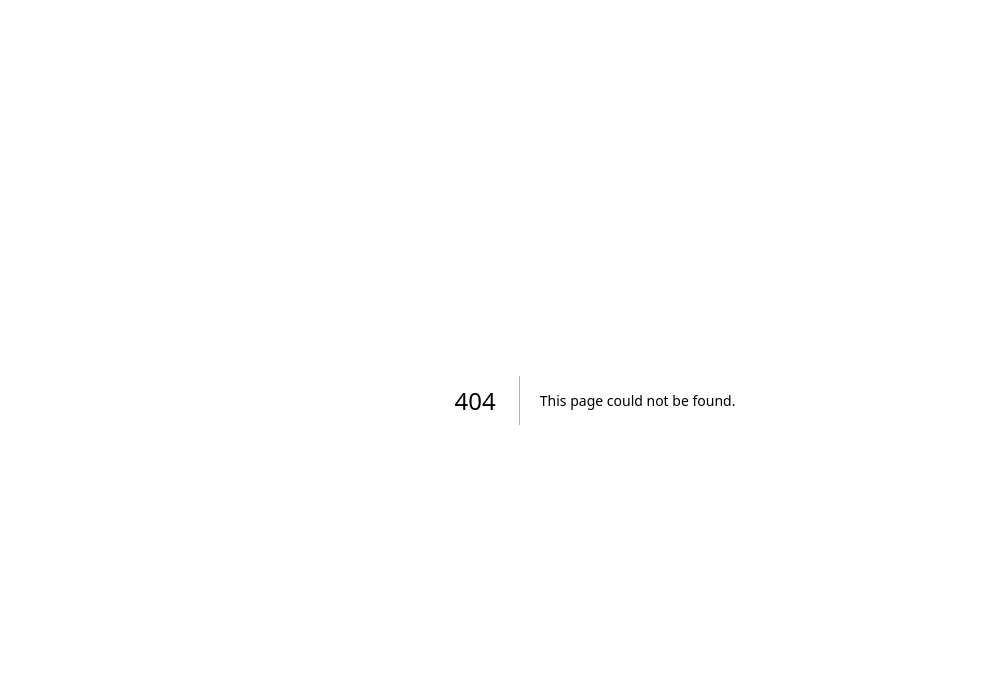
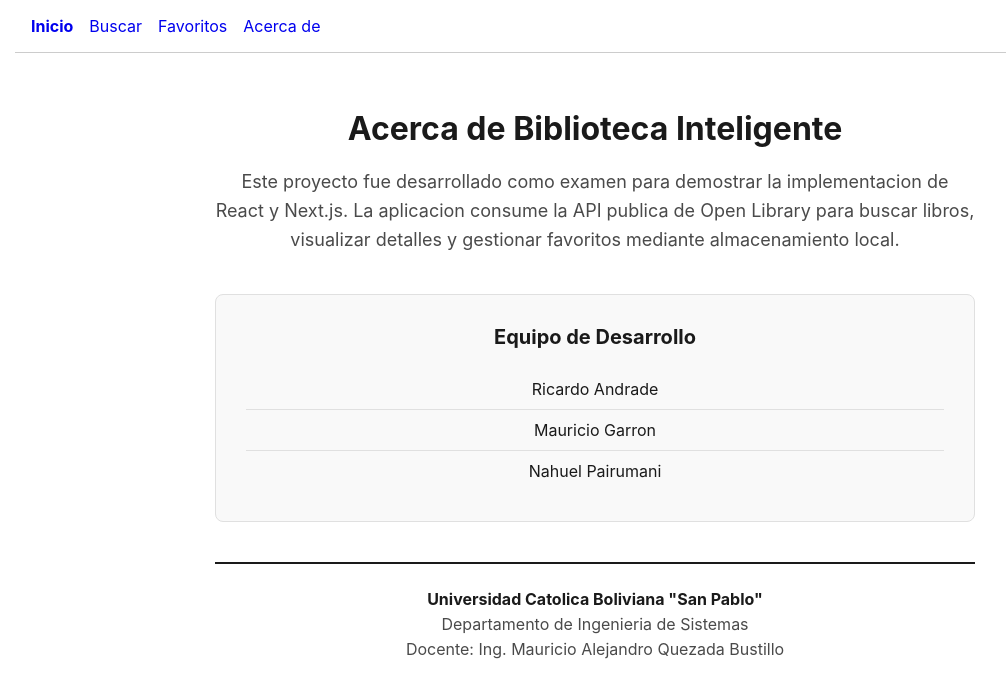
Before and after one commit to Andres004/Biblioteca-Inteligente, a Next.js app: page /acerca in a window 1280 px wide. Before the commit this address had no page. Shown: the top 698 px of the page, without its empty margins (45-1051 px from the left). Built offline with nearby package versions, Linux system fonts and the light colour scheme.

Commit message:
feat: creacion de la pagina acerca

```diff
--- /dev/null
+++ b/src/pages/acerca.tsx
@@ -0,0 +1,32 @@
+import { Navbar } from '../components/NavBar';
+
+export default function Acerca() {
+  return (
+    <div>
+      <Navbar />
+      <div style={{ padding: '40px 20px', maxWidth: '800px', margin: '0 auto', textAlign: 'center' }}>
+        <h1 style={{ marginBottom: '20px', color: '#1a1a1a' }}>Acerca de Biblioteca Inteligente</h1>
+
+        <p style={{ marginBottom: '40px', lineHeight: '1.6', color: '#4a4a4a', fontSize: '18px' }}>
+          Este proyecto fue desarrollado como examen para demostrar la implementacion de React y Next.js.
+          La aplicacion consume la API publica de Open Library para buscar libros, visualizar detalles y gestionar favoritos mediante almacenamiento local.
+        </p>
+
+        <div style={{ backgroundColor: '#f9f9f9', padding: '30px', border: '1px solid #e0e0e0', borderRadius: '8px', marginBottom: '40px' }}>
+          <h2 style={{ marginBottom: '20px', color: '#1a1a1a', fontSize: '20px' }}>Equipo de Desarrollo</h2>
+          <ul style={{ listStyle: 'none', padding: 0, margin: 0 }}>
+            <li style={{ padding: '10px 0', borderBottom: '1px solid #e0e0e0', fontSize: '16px' }}>Ricardo Andrade</li>
+            <li style={{ padding: '10px 0', borderBottom: '1px solid #e0e0e0', fontSize: '16px' }}>Mauricio Garron</li>
+            <li style={{ padding: '10px 0', fontSize: '16px' }}>Nahuel Pairumani</li>
+          </ul>
+        </div>
+
+        <div style={{ borderTop: '2px solid #1a1a1a', paddingTop: '20px' }}>
+          <p style={{ margin: '5px 0', fontWeight: 'bold', color: '#1a1a1a' }}>Universidad Catolica Boliviana "San Pablo"</p>
+          <p style={{ margin: '5px 0', color: '#4a4a4a' }}>Departamento de Ingenieria de Sistemas</p>
+          <p style={{ margin: '5px 0', color: '#4a4a4a' }}>Docente: Ing. Mauricio Alejandro Quezada Bustillo</p>
+        </div>
+      </div>
+    </div>
+  );
+}
```
